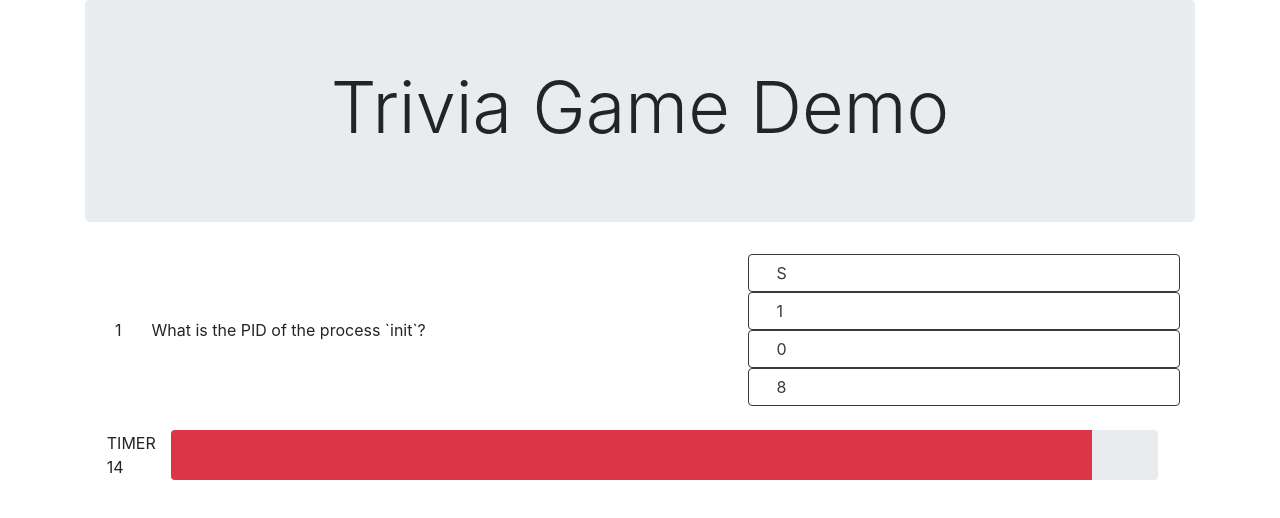
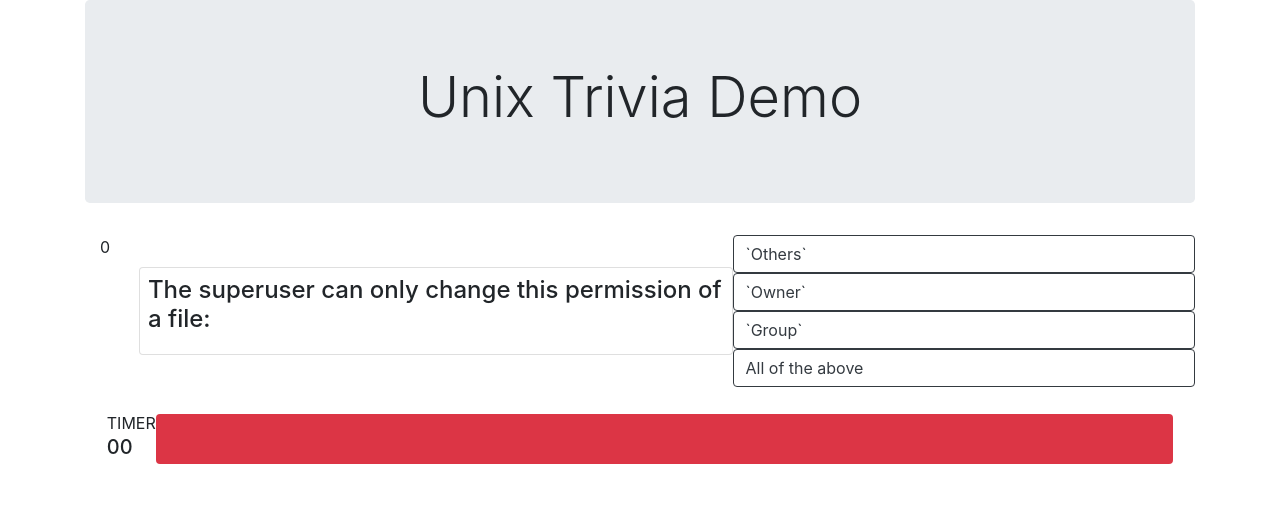
Before and after one commit to jcherven/trivia-game, a plain HTML site: page index.html in a window 1280 px wide. Both pictures are taken after a click on the button "Click to start desu". Drawn offline with nearby package versions, Linux system fonts and the light colour scheme.

Commit message:
Starts a cleaner and more maintainable rewrite; Question and answer display working

```diff
--- a/assets/css/style.css
+++ b/assets/css/style.css
@@ -1,27 +1,9 @@
-#game-title {
+#wf {
+    border: 1px solid grey;
 }
 
-#gameplay-row {
-
+/** Override col padding in answer row **/
+.no-colpad-right > [class*='col-'] {
+    padding-right: 0;
+    padding-left: 0;
 }
-
-.question-column {
-
-}
-
-.answer-button {
-}
-
-.answer-column {
-
-}
-
-.answer-label {
-
-}
-
-.answer-item {
-}
-
-#timer-bar {
-}
--- a/assets/javascript/app.js
+++ b/assets/javascript/app.js
@@ -11,168 +11,78 @@
 *                 \____/\__,_/_/ /_/ /_/\___/
 **/
 
-window.onload = function() {
-  $('.answer-button').toggleClass('disabled');
-  $('#start-button').click(activeQuestion.timerStart);
-  $('.answer-button').click( function() {
-    activeQuestion.checkAnswer($(this).attr('value'));
-  })
-}
-
 const timerLimit = 16;
-var scaledProgressWidth;
+var progressValue = 100;
+var scaledProgressWidth = progressValue;
 var intervalId;
 var timeValue = timerLimit;
 var timerRunning = false;
 var questionNumber = 0;
-var activeQuestionText;
+var activeQuestion;
 
-// Question-Answer Handling Object
-var activeQuestion = {
-  time: timerLimit,
-  questionNumber: this.questionNumber,
-  timerProgressValue: timerLimit,
+// jQuery DOM objects
+var $qDisplay = $('#question-text-display');
+var $aButton = $('#a-button');
+var $bButton = $('#b-button');
+var $cButton = $('#c-button');
+var $dButton = $('#d-button');
 
-  timerReset: function() {
-    activeQuestion.time = timerLimit;
-    this.timerProgressValue = timerLimit;
-    $('#timer-digital-display').text(this.timerLimit);
-  },
+window.onload = function() {
+  // Toggle .answer-button attribute 'disabled' ON
+  $('.answer-button').toggleClass('disabled');
+  $('#start-button').click( function() {
+    activeQuestion = pickActiveQuestion(unixQuestionBank);
+    displayQuestionText(activeQuestion);
+  });
+  $('.answer-button').click( function() {
+    console.log('Hi from inside a click event on .answer-button');
+    return;
+  })
+}
 
-  timerStart: function() {
-    this.timerReset;
-    this.timerProgressValue = timerLimit;
-    $('#question-text-display').empty();
-    activeQuestionText = pickActiveQuestion(qBank);
-    if (!timerRunning) {
-      $('.answer-button').toggleClass('disabled');
-      activeQuestion.questionNumber++;
-      $('#question-text-display').text(activeQuestionText.qText);
-      $('#a-answer-content').html(activeQuestionText.aText);
-      $('#b-answer-content').html(activeQuestionText.bText);
-      $('#c-answer-content').html(activeQuestionText.cText);
-      $('#d-answer-content').html(activeQuestionText.dText);
-      activeQuestion.displayQuestionNum();
+function pickActiveQuestion(qObj) {
+  console.log("Hi from inside pickActiveQuestion()");
+  // pick a random property from qObject
+  var qObjectKeys = Object.keys(qObj);
+  var q = qObjectKeys[Math.floor(Math.random() * qObjectKeys.length)];
+  var selected = new PickedQuestion(qObj[q].question, qObj[q].aAnswer, qObj[q].bAnswer, qObj[q].cAnswer, qObj[q].dAnswer, qObj[q].correct, qObj[q].correctText, qObj[q].incorrectText);
 
-      intervalId = setInterval(activeQuestion.eachCount, 1000);
-      timerRunning = true;
-    }
+  return selected;
 
-    function pickActiveQuestion(qObject) {
-      // Construct a new object for display
-      function Question(qText, aText, bText, cText, dText, correct, rightText, wrongText) {
-        this.qText = qText;
-        this.aText = aText;
-        this.bText = bText;
-        this.cText = cText;
-        this.dText = dText;
-        this.correct = correct;
-        this.rightText = rightText;
-        this.wrongText = wrongText;
-      };
+  // construct a question object to return
+  function PickedQuestion(question, aAnswer, bAnswer, cAnswer, dAnswer, correct, correctText, incorrectText) {
+    this.question = question;
+    this.aAnswer = aAnswer;
+    this.bAnswer = bAnswer;
+    this.cAnswer = cAnswer;
+    this.dAnswer = dAnswer;
+    this.correct = correct;
+    this.correctText = correctText;
+    this.incorrectText = incorrectText;
+  }
+}
 
-      var result;
-      var count = 0;
-      for ( var property in qObject )
-        if (Math.random() < 1 / ++count)
-          result = property;
-      console.log(result);
-      var pickedQuestion = new Question(
-        qObject[result].question,
-        qObject[result].aAnswer,
-        qObject[result].bAnswer,
-        qObject[result].cAnswer,
-        qObject[result].dAnswer,
-        qObject[result].correct,
-        qObject[result].correctText,
-        qObject[result].incorrectText
-      );
+function displayQuestionText(qObject) {
+    // Toggle .answer-button attribute 'disabled' OFF
+    $('.answer-button').toggleClass('disabled');
+  var qCardMarkup = '<div class="card p-2"><h4 class="card-title">' + qObject.question  + '</h4></div>';
+  $qDisplay.empty();
+  $qDisplay.html(qCardMarkup);
+  $aButton.html(qObject.aAnswer);
+  $bButton.html(qObject.bAnswer);
+  $cButton.html(qObject.cAnswer);
+  $dButton.html(qObject.dAnswer);
 
-      return pickedQuestion;
-    }
-
-  },
-
-  eachCount: function() {
-    scaledProgressWidth = 'width: ' + convertRange(activeQuestion.timerProgressValue, [1, timerLimit]) + '%'
-    $('#timer-digital-display').text(activeQuestion.time);
-    // Update the timer progress bar
-    $('#timer-progress').attr('style', scaledProgressWidth);
-    activeQuestion.time--;
-    activeQuestion.timerProgressValue--;
-
-    // Check if time has expired
-    if (timerRunning) {
-      if ( activeQuestion.time <= 0) {
-        activeQuestion.timeExpired();
-      }
-    }
-    $('#timer-digital-display').text(activeQuestion.time);
-    // Update the timer progress bar
-    $('#timer-progress').attr('style', scaledProgressWidth);
-    console.log(activeQuestion.time);
-    console.log(activeQuestion.scaledProgressWidth);
-
-    /** convertRange() maps an arbitrary range to 0-100, for calculating the progress bar value. Accepts range as an array of [min, max].
-     * The generalized formula used is:
-     * ( value - r1[ 0 ] ) * ( r2[ 1 ] - r2[ 0 ] ) / ( r1[ 1 ] - r1[ 0 ] ) + r2[ 0 ];
-     */
-    function convertRange(value, range) {
-      return (value - range[0]) * (100) / (range[1] - range[0]);
-    }
-  },
-
-  checkAnswer: function(clicked) {
-    activeQuestion.timerStop();
-    $('.answer-button').toggleClass('disabled');
-    if ( clicked == activeQuestionText.correct) {
-      activeQuestion.displayRightText();
-    }
-    else if ( clicked != activeQuestionText.correct) {
-      activeQuestion.displayWrongText();
-    }
-    setTimeout(activeQuestion.timerStart, 3000);
-    return;
-  },
-
-  timeExpired: function() {
-    if ( activeQuestion.time <=0)
-      activeQuestion.timerStop();
-    activeQuestion.displayWrongText();
-      setTimeout(activeQuestion.timerStart, 3000);
-    return;
-  },
-
-  timerStop: function() {
-    clearInterval(intervalId);
-    timerRunning = false;
-    $('.answer-button').toggleClass('disabled');
-  },
+  return;
+}
 
 
-
-  displayQuestionNum: function() {
-    $('#question-number-display').text(activeQuestion.questionNumber);
-  },
-
-  displayWrongText: function() {
-    $('.answer-button').toggleClass('disabled');
-    $('#question-text-display').append('<div class="d-block">' + activeQuestionText.wrongText + '</div>');
-    return;
-  },
-  displayRightText: function() {
-    $('.answer-button').toggleClass('disabled');
-    $('#question-text-display').append('<div class="d-block">' + activeQuestionText.rightText + '</div>');
-    return;
-  }
-}
 
 /**
  * Question Bank stolen and adapted from https://www.tutorialspoint.com/unix/unix_online_quiz.htm
  * TODO: Later on this should be an external JSON file that can be edited without messing with the app code.
  */
-
-var qBank = {
+var unixQuestionBank = {
   q0: {
     question: 'Choose the odd one out:',
     aAnswer: 'csh',
@@ -180,8 +90,8 @@ var qBank = {
     cAnswer: 'ksh',
     dAnswer: 'Kernel',
     correct: 'd',
-    correctText: 'Yeah! Csh, bsh, and ksh are all shell environments. Kernel refers to the operating system component.',
-    incorrectText: 'Nope. Think about what `sh` typically means in Unix land.'
+    correctText: 'Csh, bsh, and ksh are all shell environments. Kernel refers to the operating system component.',
+    incorrectText: 'Think about what `sh` typically means in Unix land.'
   },
 
   q1: {
@@ -191,8 +101,8 @@ var qBank = {
     cAnswer: '!#',
     dAnswer: 'None of the above',
     correct: 'b',
-    correctText: 'Right! Learning all of the silly nicknames for punctuation characters really helps remember how to write the shebang.',
-    incorrectText: 'Wrong! Remember that the exclamation point is also informally called "bang" for short.'
+    correctText: 'Learning all of the silly nicknames for punctuation characters really helps remember how to write the shebang.',
+    incorrectText: 'Remember that the exclamation point is also informally called "bang" for short.'
   },
 
   q2: {
@@ -202,8 +112,8 @@ var qBank = {
     cAnswer: '`tee`',
     dAnswer: '`vi`',
     correct: 'b',
-    correctText: 'That\'s right, creating empty files at the command line isn\'t the only thing `touch` does.',
-    incorrectText: 'That\'s not it. The answer is a command you probably use a lot for a different purpose. But if you think about it, it makes a lot of sense!'
+    correctText: 'Creating empty files at the command line isn\'t the only thing `touch` does.',
+    incorrectText: 'The answer is a command you probably use a lot for a different purpose. But if you think about it, it makes a lot of sense!'
   },
 
   q3: {
@@ -213,8 +123,8 @@ var qBank = {
     cAnswer: '`-c`',
     dAnswer: '`-p`',
     correct: 'b',
-    correctText: 'Yeah! the "i" is short for `--interactive`, which makes the user confirm before committing the command.',
-    incorrectText: 'Nope. Think about what a prompt forces the user to do... or, even better, check the man pages!'
+    correctText: 'The "i" is short for `--interactive`, which makes the user confirm before committing the command.',
+    incorrectText: 'Think about what a prompt forces the user to do... or, even better, check the man pages!'
   },
 
   q4: {
@@ -224,8 +134,8 @@ var qBank = {
     cAnswer: '`du`',
     dAnswer: '`df`',
     correct: 'c',
-    correctText: 'Right! Unix commands almost describe themselves once you\'re familiar with some of the conventions used in their names.',
-    incorrectText: 'Nope. This particular command is very self-descriptive.'
+    correctText: 'Unix commands almost describe themselves once you\'re familiar with some of the conventions used in their names.',
+    incorrectText: 'This particular command is very self-descriptive.'
   },
 
   q5: {
@@ -235,19 +145,19 @@ var qBank = {
     cAnswer: '`$}`',
     dAnswer: '`}$`',
     correct: 'd',
-    correctText: 'Correct. The `$` regular expression is an end-of-line anchor.',
-    incorrectText: 'Incorrect. Check out how "anchors" are used in regular expressions.'
+    correctText: 'The `$` regular expression is an end-of-line anchor.',
+    incorrectText: 'Check out how "anchors" are used in regular expressions.'
   },
 
   q6: {
     question: 'The `sed` command is most useful for:',
     aAnswer: 'Evaluating complex boolean expressions',
-    bAnswer: 'Actually, it`s an active process viewer',
+    bAnswer: 'Viewing text files',
     cAnswer: 'Mounting external devices',
     dAnswer: 'Editing text based on predefined rules',
     correct: 'd',
-    correctText: 'Right! Sed is short for "stream editor". It\'s great for programming how you want to edit some text if you already know the contents of it.',
-    incorrectText: 'Nope. If it helps, sed is short for "stream editor".'
+    correctText: 'Sed is short for "stream editor". It\'s great for programming how you want to edit some text if you already know the contents of it.',
+    incorrectText: 'If it helps, sed is short for "stream editor".'
   },
 
   q7: {
@@ -257,8 +167,8 @@ var qBank = {
     cAnswer: '`grp`',
     dAnswer: '`chowner`',
     correct: 'a',
-    correctText: 'Right. This one can get confusing unless you pay attention to how other user modifying utilities are named.',
-    incorrectText: 'Nope. Think about how other user modifying tools are named, and see if there\'s a scheme to it.'
+    correctText: 'This one can get confusing unless you pay attention to how other user modifying utilities are named.',
+    incorrectText: 'Think about how other user modifying tools are named, and see if there\'s a scheme to it.'
   },
 
   q8: {
@@ -268,8 +178,8 @@ var qBank = {
     cAnswer: '`Group`',
     dAnswer: 'All of the above',
     correct: 'd',
-    correctText: 'Right. The superuser has all of the privileges of root, which completely owns the machine.',
-    incorrectText: 'Incorrect. Doesn\'t the superuser have all privileges of root?'
+    correctText: 'The superuser has all of the privileges of root, which completely owns the machine.',
+    incorrectText: 'Doesn\'t the superuser have all privileges of root?'
   },
 
   q9: {
@@ -279,8 +189,16 @@ var qBank = {
     cAnswer: '0',
     dAnswer: '8',
     correct: 'c',
-    correctText: 'Yes. `init` is the parent of all processes, and is the first one there at system startup.',
-    incorrectText: 'That\'s not the best guess... PIDs are numbers given sequentially, and `init` is the originating process from which all other processes are forked.'
+    correctText: '`init` is the parent of all processes, and is the first one there at system startup.',
+    incorrectText: 'PIDs are numbers given sequentially, and `init` is the originating process from which all other processes are forked.'
   }
 
- }
+}
+
+    /** convertRange() maps an arbitrary range to 0-100, for calculating the progress bar value. Accepts range as an array of [min, max].
+     * The generalized formula used is:
+     * ( value - r1[ 0 ] ) * ( r2[ 1 ] - r2[ 0 ] ) / ( r1[ 1 ] - r1[ 0 ] ) + r2[ 0 ];
+     */
+    function convertRange(value, range) {
+      return (value - range[0]) * (100) / (range[1] - range[0]);
+    }
--- a/index.html
+++ b/index.html
@@ -16,7 +16,7 @@
 <head>
     <meta charset="utf-8" />
     <meta http-equiv="X-UA-Compatible" content="IE=edge">
-    <title>Trivia Game Demo</title>
+    <title>Unix Trivia Demo</title>
     <meta name="viewport" content="width=device-width, initial-scale=1">
     <link rel="stylesheet" type="text/css" media="screen" href="assets/css/style.css" />
 
@@ -26,49 +26,84 @@
 </head>
 <body>
     <div class="container">
-        <div class="jumbotron">
-            <div class="d-flex justify-content-center align-items-center">
-                <h1 class="display-3" id="game-title">Trivia Game Demo</h1>
+
+        <div id="jumbotron"
+            class="jumbotron">
+
+            <div id="game-title"
+                class="d-flex justify-content-center align-items-center">
+                <h1 class="display-4" >
+                    Unix Trivia Demo
+                </h1>
             </div>
+
         </div> <!--End jumbotron-->
 
-        <div class="d-md-flex flex-row" id="gameplay-row">
-            <div class="col-md-7 d-flex align-items-center question-column">
-                <div class="col-md-1" id="question-number-display">0</div>
-                <div class="d-flex align-items-center justify-content-center">
-                    <div class="d-flex align-items-center justify-content-center" id="question-text-display">
-                        <button type="button" class="btn btn-dark" id="start-button">Click to start desu</button>
+        <div id="gameplay-row"
+            class="d-md-flex flex-row no-colpad-right" >
+
+            <div class="question-column col-md-7 d-flex  ">
+
+                <div id="question-number-display"
+                    class="col-md-1 align-items-stretch " >
+                    0
+                </div>
+
+                <div id="question-display-container"
+                    class="d-flex flex-grow-1 align-items-center justify-content-center">
+
+                    <div id="question-text-display"
+                        class="d-flex flex-grow-1 align-items-center justify-content-center ">
+                        <button id="start-button"
+                            type="button"
+                            class="btn btn-block btn-dark" >
+                            Click to start desu
+                        </button>
                     </div>
+
                 </div>
+
             </div> <!--End question-column-->
 
-            <div class="col-md-5 answer-column">
+            <div class="answer-column col-md-5">
 
-                <div class="d-flex flex-row">
-                    <button type="button" class="btn btn-outline-dark btn-block text-left answer-button" id="a-button" value="a">
+                <div class="answer-button d-flex flex-row">
+                    <button id="a-button"
+                        type="button"
+                        class="answer-button btn btn-outline-dark btn-block text-left "
+                        value="a">
                         <span class="mr-3 answer-label"></span>
                         <span id="a-answer-content"></span>
                     </button>
                 </div>
 
-                <div class="d-flex flex-row">
-                    <button type="button" class="btn btn-outline-dark btn-block text-left answer-button" id="b-button" value="b">
+                <div class="answer-button d-flex flex-row">
+                    <button id="b-button"
+                        type="button"
+                        class="answer-button btn btn-outline-dark btn-block text-left "
+                        value="b">
                         <span class="mr-3 answer-label"></span>
                         <span id="b-answer-content"></span>
                     </button>
                 </div>
 
-                <div class="d-flex flex-row">
-                        <button type="button" class="btn btn-outline-dark btn-block text-left answer-button" id="c-button" value="c">
-                            <span class="mr-3 answer-label"></span>
-                            <span id="c-answer-content"></span>
+                <div class="answer-button d-flex flex-row">
+                        <button id="c-button"
+                        type="button"
+                        class="answer-button btn btn-outline-dark btn-block text-left "
+                        value="c">
+                        <span class="mr-3 answer-label"></span>
+                        <span id="c-answer-content"></span>
                         </button>
                     </div>
 
-                    <div class="d-flex flex-row">
-                        <button type="button" class="btn btn-outline-dark btn-block text-left answer-button" id="d-button" value="d">
-                                <span class="mr-3 answer-label"></span>
-                                <span id="d-answer-content"></span>
+                    <div class="answer-button d-flex flex-row">
+                        <button id="d-button"
+                        type="button"
+                        class="answer-button btn btn-outline-dark btn-block text-left "
+                        value="d">
+                        <span class="mr-3 answer-label"></span>
+                        <span id="d-answer-content"></span>
                         </button>
                     </div>
 
@@ -76,17 +111,24 @@
 
         </div> <!--End gameplay-row-->
 
-        <div class="d-flex d-row mt-4 align-items-center justify-content-center question-timer">
-            <div class="d-flex flex-column justify-content-center">
+        <div id="question-timer-row"
+            class="d-flex d-row mt-4 align-items-center justify-content-center no-colpad-right">
+            <div id="timer-container"
+                class="d-flex flex-column justify-content-center">
                 <div id="timer-display-label">TIMER</div>
-                <div id="timer-digital-display">00</div>
+                <h5 id="timer-digital-display">00</h5>
             </div>
 
-            <div class="col-md-11">
-                <div class="progress" style="height: 50px">
-                    <div class="progress-bar bg-danger " id="timer-progress" role="progressbar" style="width: 0%" aria-valuenow="0" aria-valuemin="0" aria-valuemax="100"></div>
+                <div class="progress col-md-11"
+                    style="height: 50px">
+                    <div id="timer-progress"
+                        class="progress-bar bg-danger "
+                        role="progressbar"
+                        style="width: 100%"
+                        aria-valuenow="0"
+                        aria-valuemin="0"
+                        aria-valuemax="100"></div>
                 </div>
-            </div>
         </div> <!-- End question-timer -->
     </div> <!--End container-->
 
```
Also changed, not shown: package.json (deleted, +0 -23 lines), 1 other file.
